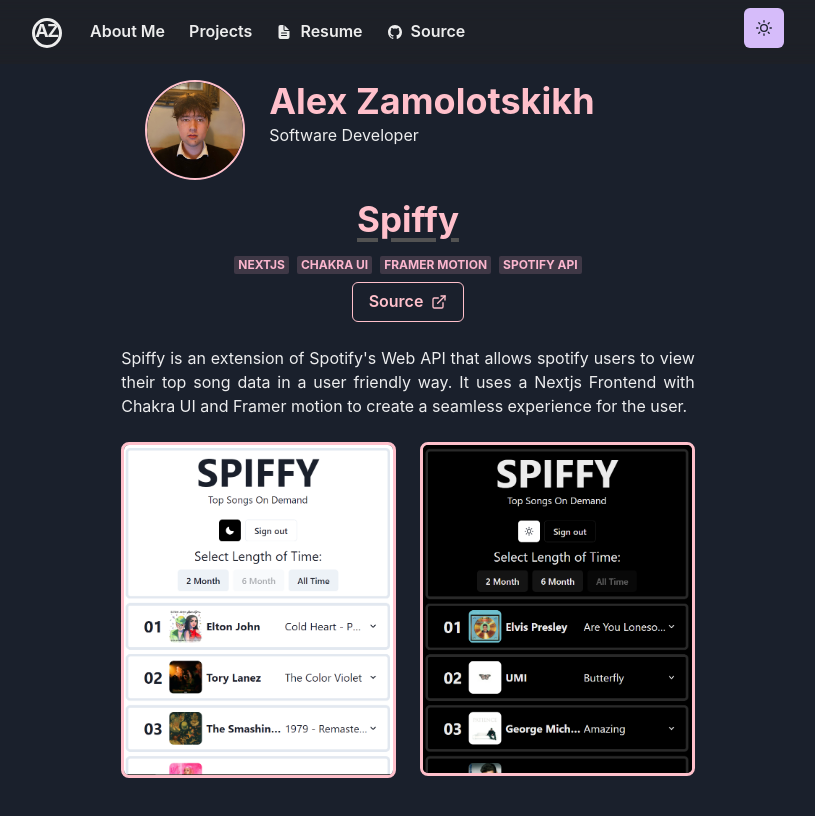
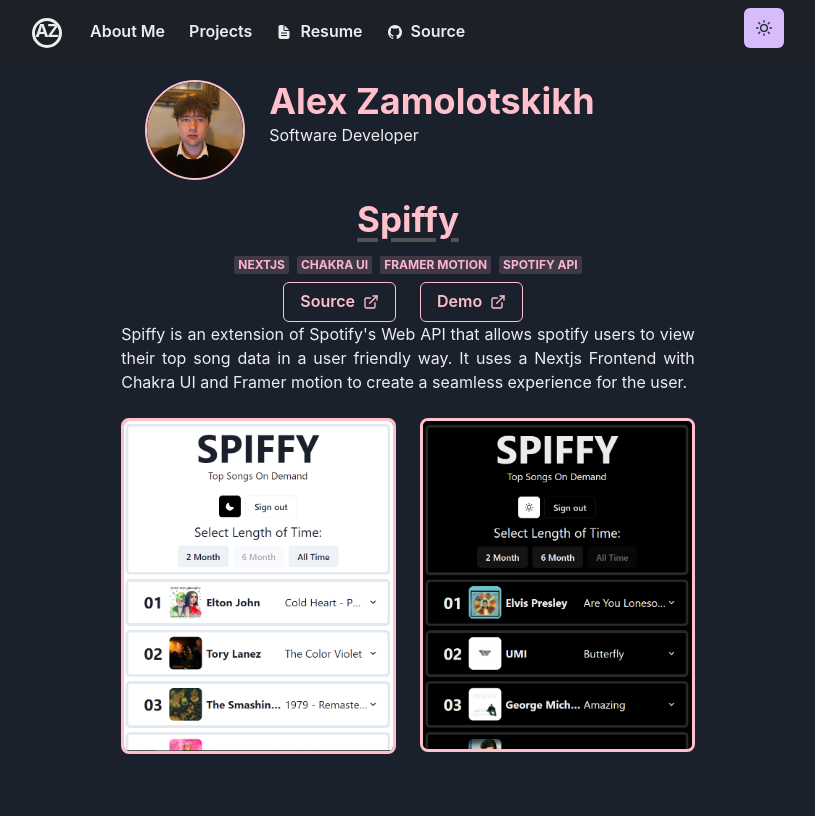
Before and after one commit to zamolots/Portfolio, a Next.js app: page /projects/spiffy in a window 1280 px wide. Shown: the top 816 px of the page, without its empty margins (232-1047 px from the left). Built offline with nearby package versions, Linux system fonts and the light colour scheme.

Commit message:
Update spiffy.js
add demo

```diff
--- a/pages/projects/spiffy.js
+++ b/pages/projects/spiffy.js
@@ -78,9 +78,10 @@
 
             </Center>
             <Box >
-               <Center>
-                    <Section delay={0.5} >
+               <SimpleGrid columns={[2]} gap={6}>
+                    <LSection delay={0.5} >
                         <Box align="end">
+
                             <Link isExternal="true" href="https://github.com/Zampilled/Spiffy">
                                 <Button  variant="outline"
                                          rightIcon={<ExternalLinkIcon />}
@@ -89,9 +90,13 @@
                                 >Source</Button>
                             </Link>
                         </Box>
-                    </Section>
-
-                </Center>
+                    </LSection>
+                    <RSection delay={0.5}>
+                        <Link isExternal="true" href="https://spifffy.netlify.app/">
+                            <Button variant="outline" rightIcon={<ExternalLinkIcon />} borderColor={useColorModeValue('#553C9A','pink')} color={useColorModeValue('#553C9A','pink')}>Demo</Button>
+                        </Link>
+                    </RSection>
+                </SimpleGrid>
             </Box>
             <Section delay={0.1}>
                 <Center>
```
